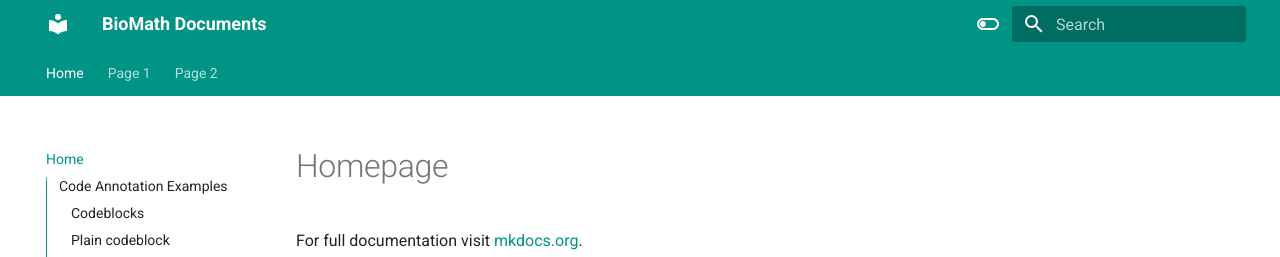
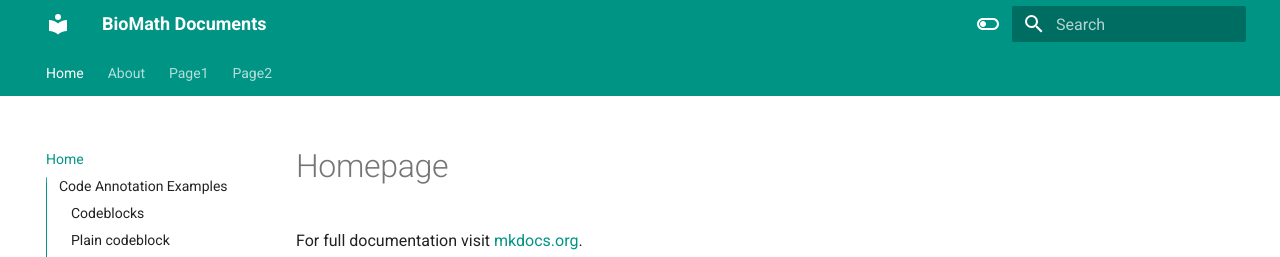
Before and after one commit to BioMath-Lab/biomath-docs, an MkDocs documentation site: the page built from docs/index.md, in a window 1280 px wide and 900 px high. Shown: the top 257 px of the window. Built offline with MkDocs 1.6.1 and Material for MkDocs 9.7.7, drawn with Linux system fonts in a browser that asks for light colours; emoji names are drawn with the system emoji font.

Commit message:
addPages

```diff
--- a/mkdocs.yml
+++ b/mkdocs.yml
@@ -1,5 +1,12 @@
 site_name: BioMath Documents
 site_url: https://biomath-lab.github.io/biomath-docs/
+
+nav:
+  - Home: 'index.md'
+  - About: 'about.md'
+  - Page1: 'page1.md'
+  - Page2: 'page2.md'
+
 theme:
   name: material
   # logo: assets/logo.png
@@ -63,9 +70,3 @@ markdown_extensions:
   - pymdownx.emoji:
       emoji_index: !!python/name:material.extensions.emoji.twemoji
       emoji_generator: !!python/name:material.extensions.emoji.to_svg
-
-# nav:
-#   - Section:
-#     - docs/index.md
-#     - Page 1: docs/page2.md
-#     - Page n: docs/page-n.md
```
Also changed, not shown: docs/about.md (added, +5 -0 lines).
